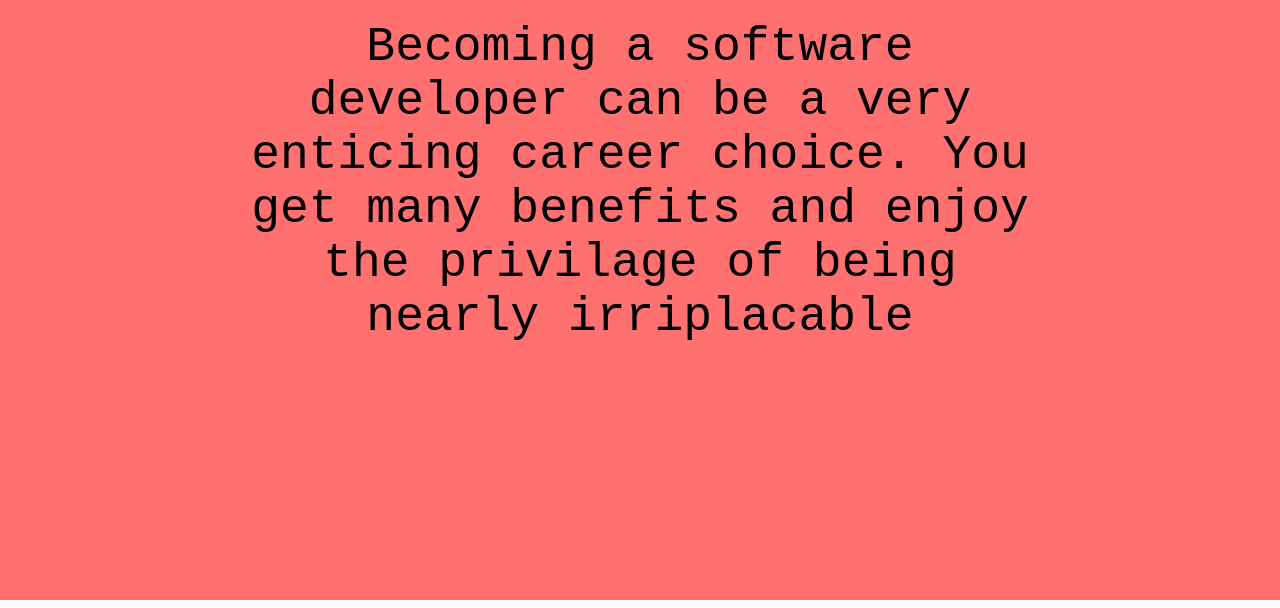
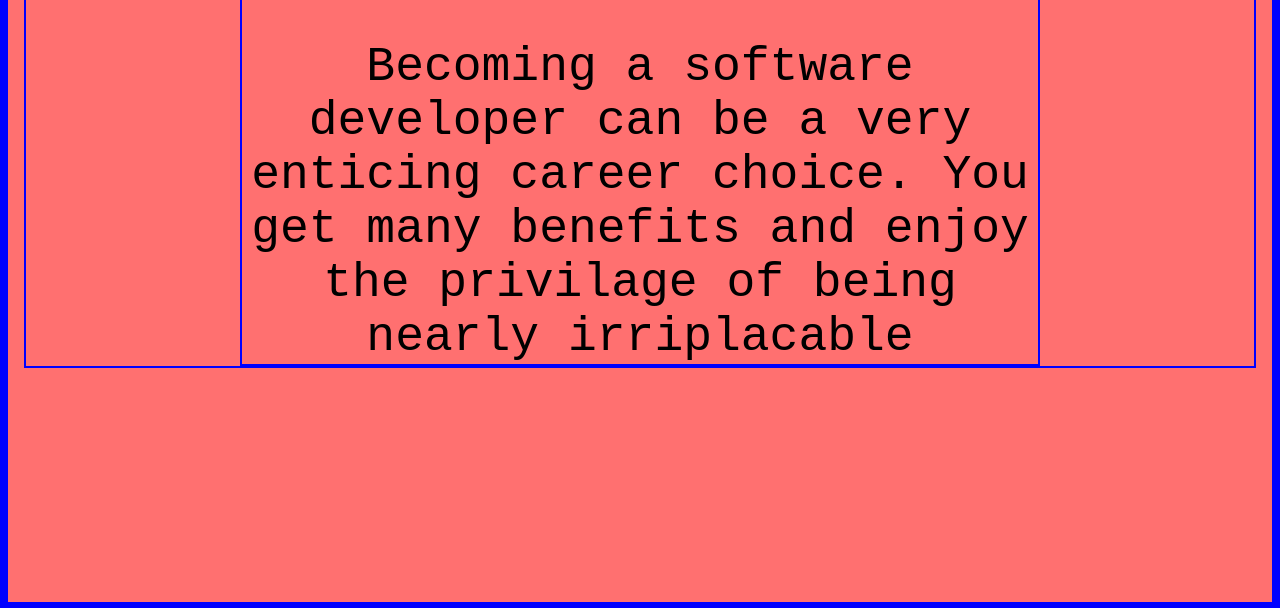
Before and after one commit to LinYu-Ch/finalChallenge, a plain HTML site: page index.html in a window 1280 px wide. Shown: the part 200-808 px from the top of the page. Drawn offline with Linux system fonts and the light colour scheme.

Commit message:
first commit

```diff
--- a/mainStyle.css
+++ b/mainStyle.css
@@ -2,6 +2,9 @@
     box-sizing: border-box;
     /* display: inline; */
     text-decoration: none;
+    border-width: 2px;
+    border-color: blue;
+    border-style: solid;
 }
 body {
     width: 100%;
```
